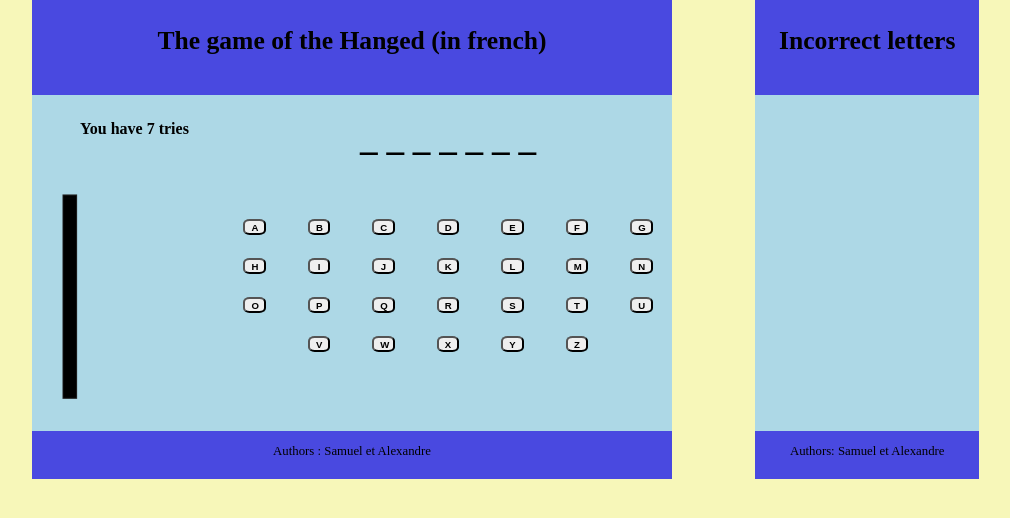
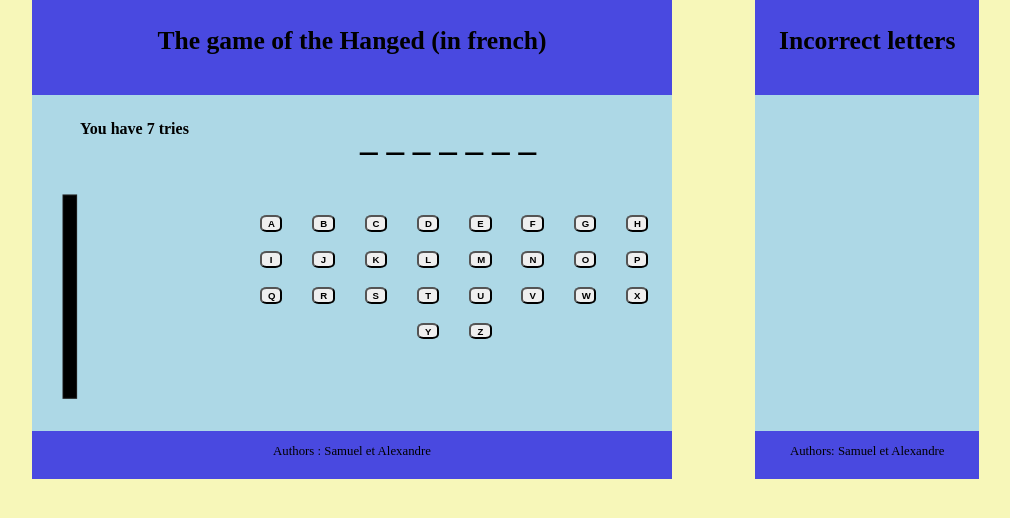
Before and after one commit to SamSamsung/Time-killer, a PHP site: page /hanged.html in a window 1280 px wide. Shown: the part 161-679 px from the top of the page, without its empty margins (264-1274 px from the left). Run offline with PHP 8.4, Linux system fonts and the light colour scheme.

Commit message:
Update style.css

```diff
--- a/css/style.css
+++ b/css/style.css
@@ -95,15 +95,14 @@ h3{
     text-align: center;
     left: 30%;
     top: 30%;
-    width: 70%;
-    height: 70%;
+    height: 15.15vw;
 }
 
 .jeu button{
     position: relative;
-    margin-left: 4.25%;
-    margin-right: 4.25%;
-    margin-top: 5%;
+    margin-left: 1.5vw;
+    margin-right: 1.5%;
+    margin-top: 1.5vw;
     border-radius: 30%;
     height: 1.3vw;
     width: 1.75vw;
```
